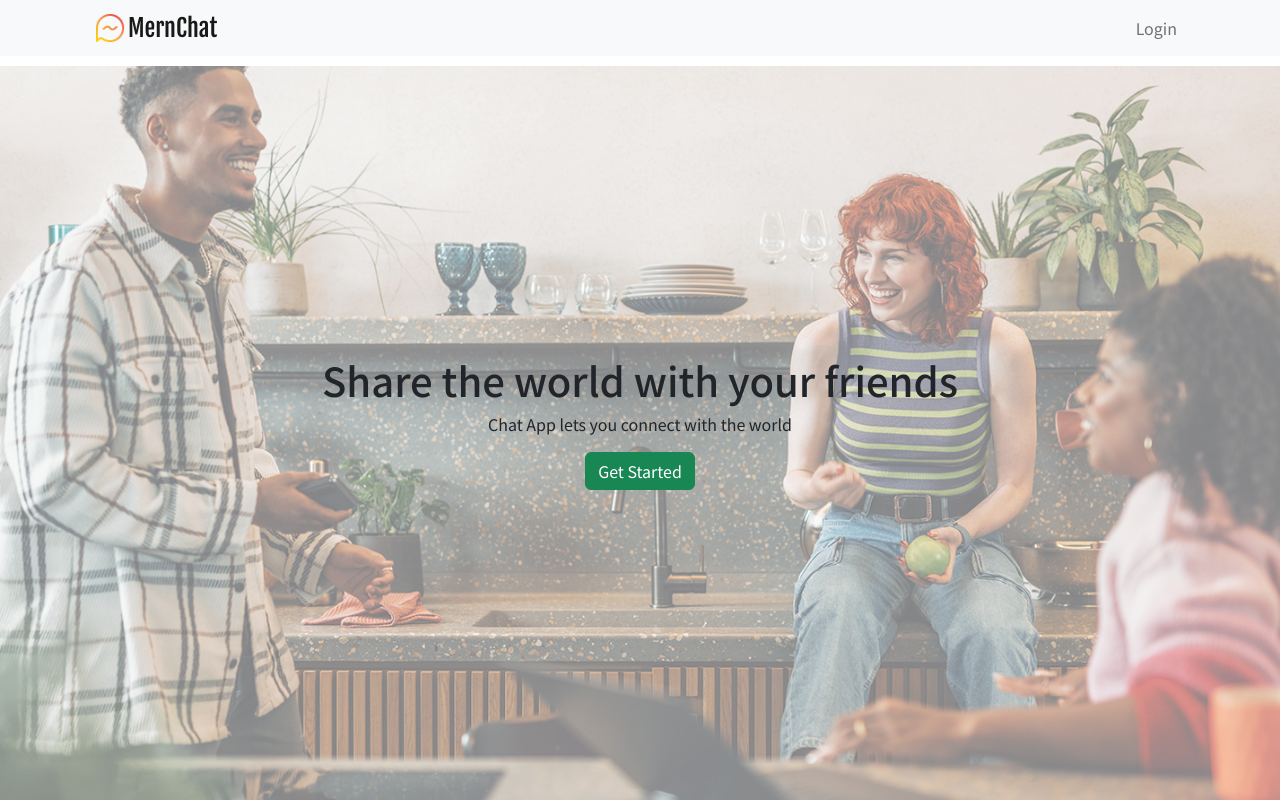
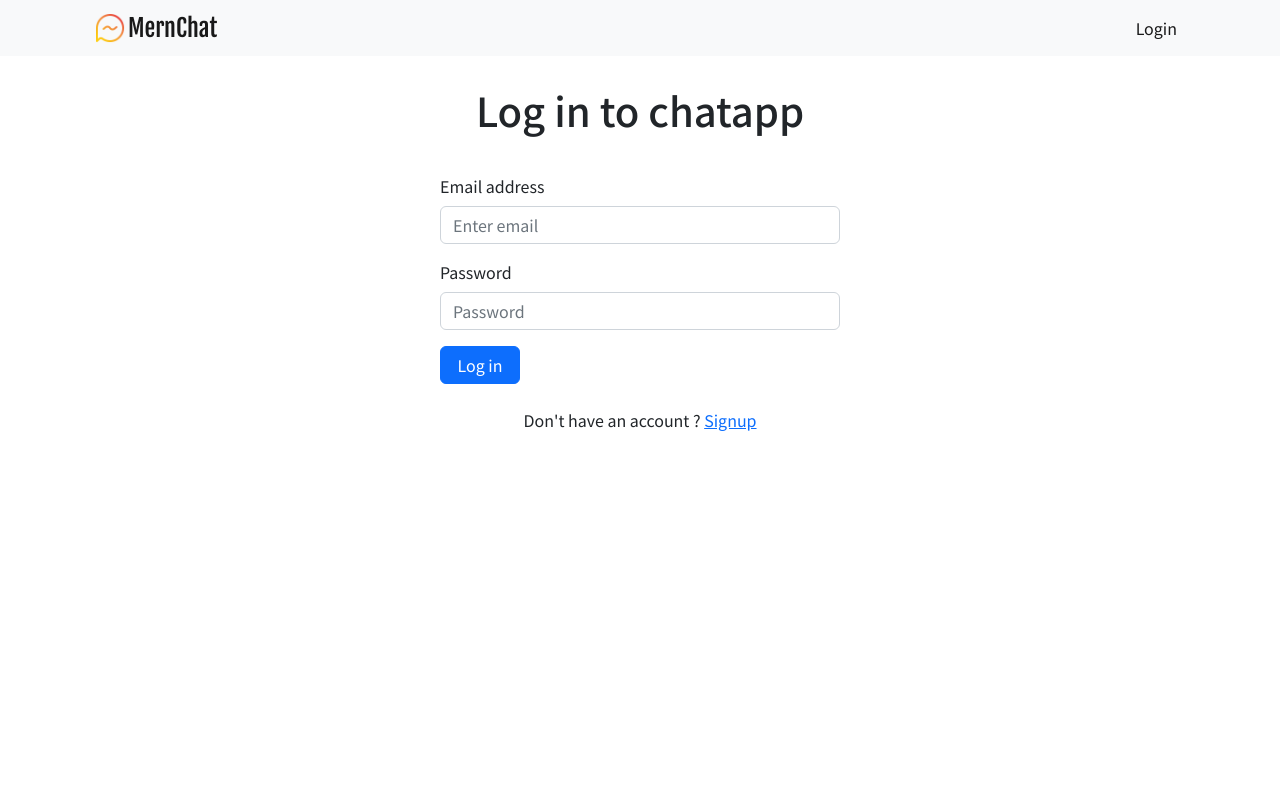
Before and after one commit to AubreyHLI/mern-chatApp, a React (Create React App) app in the folder mern-chat-frontend/: page /#/login in a window 1280 px wide. Before the commit this address led to /. Built offline with nearby package versions, Linux system fonts and the light colour scheme; no server answers; a web font is replaced by a local one.

Commit message:
some modifies

```diff
--- a/mern-chat-frontend/src/App.css
+++ b/mern-chat-frontend/src/App.css
@@ -236,6 +236,7 @@
 .message-img {
   height: 200px;
   margin: 5px 0 10px;
+  background-color: white;
 }
 
 .message-timestamp {
--- a/mern-chat-frontend/src/App.js
+++ b/mern-chat-frontend/src/App.js
@@ -1,6 +1,6 @@
 import './App.css';
 import Navigation from './components/Navigation';
-import { BrowserRouter, Route, Routes } from 'react-router-dom';
+import { BrowserRouter, HashRouter, Route, Routes } from 'react-router-dom';
 import Home from './pages/Home';
 import Login from './pages/Login';
 import Signup from './pages/Signup';
@@ -12,7 +12,7 @@ function App() {
   const user = useSelector(state => state.user);
 
   return (
-    <BrowserRouter>
+    <HashRouter >
       <div className='app'>
         <Navigation />
         <Routes>
@@ -27,7 +27,7 @@ function App() {
           }
         </Routes>
       </div>
-    </BrowserRouter>
+    </HashRouter>
   );
 }
 
--- a/mern-chat-frontend/src/components/MessageForm.js
+++ b/mern-chat-frontend/src/components/MessageForm.js
@@ -152,7 +152,7 @@ const MessageForm = () => {
                                 <div className='message-box'>
                                     { m.content
                                     ? <p className='message-content'>{m.content}</p>
-                                    : <img className='message-img' src={m.image.url} alt=''/>
+                                    : <img className='message-img' src={m.image.url} alt='' loading="lazy"/>
                                     }
                                     <p className='message-timestamp'>{m.time}</p>
                                 </div>
--- a/mern-chat-frontend/src/constants/global.js
+++ b/mern-chat-frontend/src/constants/global.js
@@ -1,4 +1,4 @@
-// const SOCKET_URL = 'http://localhost:5000';
-const SOCKET_URL = 'https://mern-chatapp-server.onrender.com';
+const SOCKET_URL = 'http://localhost:5000';
+// const SOCKET_URL = 'https://mern-chatapp-server.onrender.com';
 
 export { SOCKET_URL };
```
